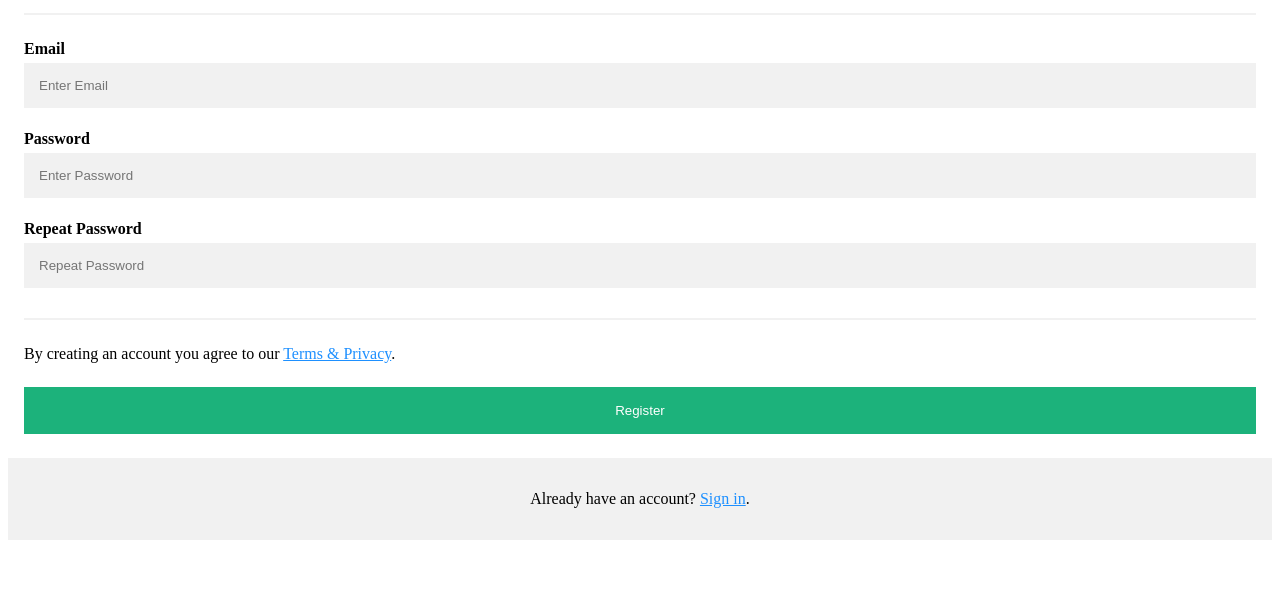
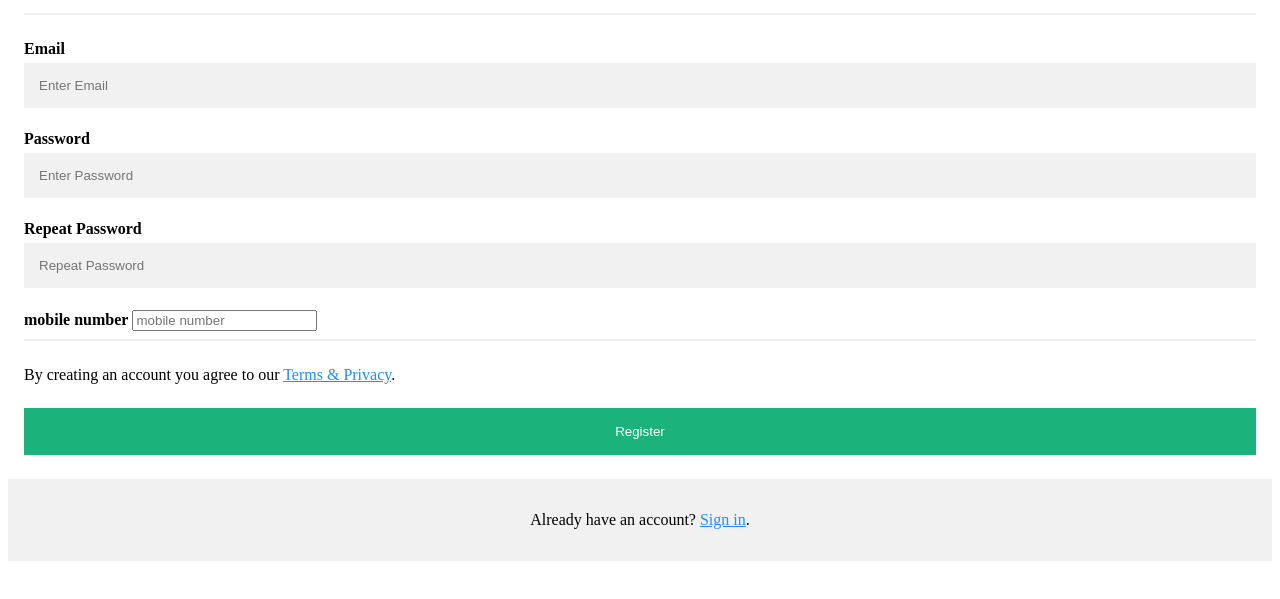
Before and after one commit to Vadiraj-Raikar/career-devops, a plain HTML site: page index.html in a window 1280 px wide. Shown: the part 125-724 px from the top of the page. Drawn offline with Linux system fonts and the light colour scheme.

Commit message:
code is updated

```diff
--- a/index.html
+++ b/index.html
@@ -68,6 +68,10 @@ a {
 
     <label for="psw-repeat"><b>Repeat Password</b></label>
     <input type="password" placeholder="Repeat Password" name="psw-repeat" id="psw-repeat" required>
+
+
+     <label for="mobile"><b>mobile number</b></label>
+    <input type="mobile" placeholder="mobile number" name="mobile" id="mobile" required>
     <hr>
 
     <p>By creating an account you agree to our <a href="#">Terms & Privacy</a>.</p>
```
